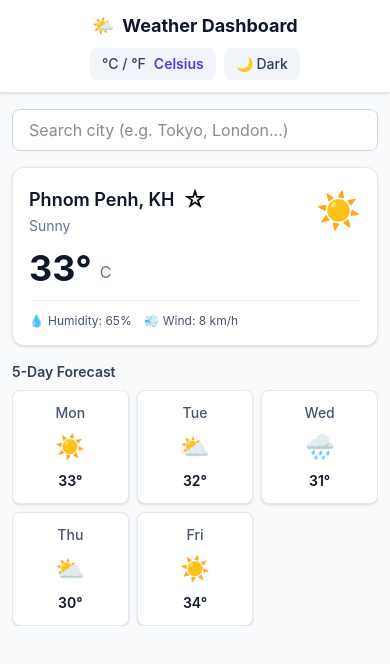
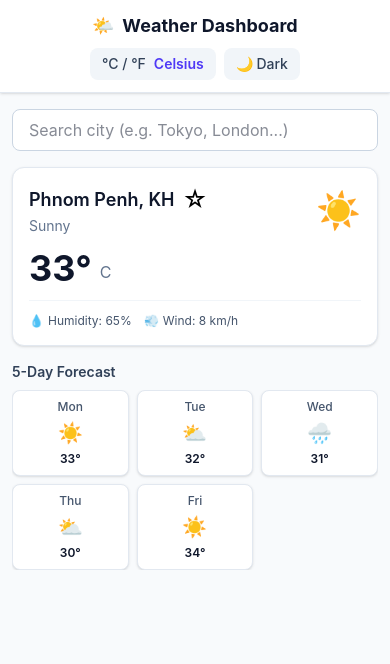
Before and after one commit to sieve-dev-sudo/weather-dashboard, a React (Vite) app: page / in a window 390 px wide. Shown: the top 664 px of the page. Built offline with nearby package versions, Linux system fonts and the light colour scheme.

Commit message:
style: adjust ForecastCard sizing for mobile

```diff
--- a/src/components/ForecastCard.jsx
+++ b/src/components/ForecastCard.jsx
@@ -4,10 +4,10 @@ function ForecastCard({ day, temp, icon, unit }) {
   const displayTemp = convertTemp(temp, unit)
 
   return (
-    <div className="flex-1 bg-white dark:bg-slate-800 rounded-lg border border-slate-200 dark:border-slate-700 p-3 text-center shadow-sm">
-      <p className="text-sm font-medium text-slate-600 dark:text-slate-300">{day}</p>
-      <p className="text-2xl my-2">{icon}</p>
-      <p className="text-sm font-semibold text-slate-900 dark:text-slate-100">{displayTemp}°</p>
+    <div className="min-w-0 sm:flex-1 bg-white dark:bg-slate-800 rounded-lg border border-slate-200 dark:border-slate-700 p-2 sm:p-3 text-center shadow-sm">
+      <p className="text-xs sm:text-sm font-medium text-slate-600 dark:text-slate-300">{day}</p>
+      <p className="text-xl sm:text-2xl my-1 sm:my-2">{icon}</p>
+      <p className="text-xs sm:text-sm font-semibold text-slate-900 dark:text-slate-100">{displayTemp}°</p>
     </div>
   )
 }
```
